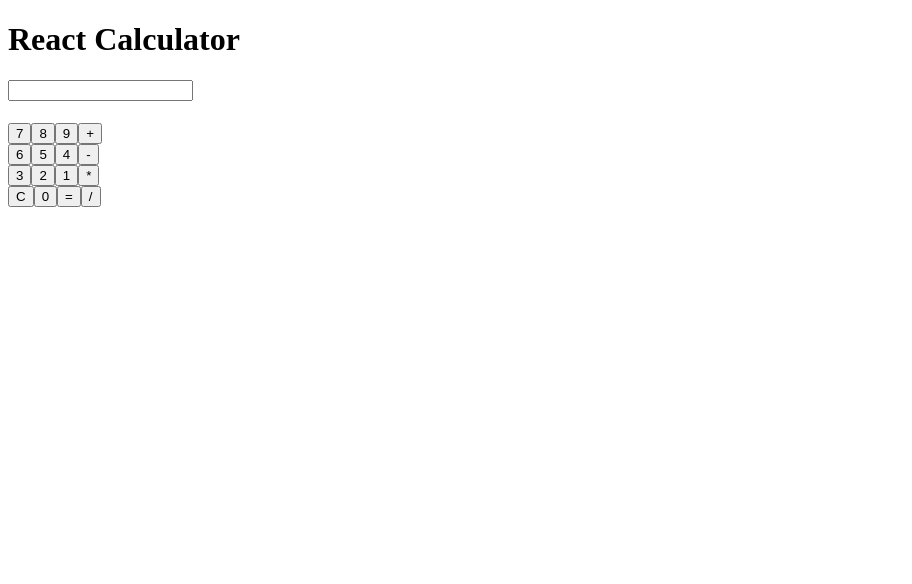
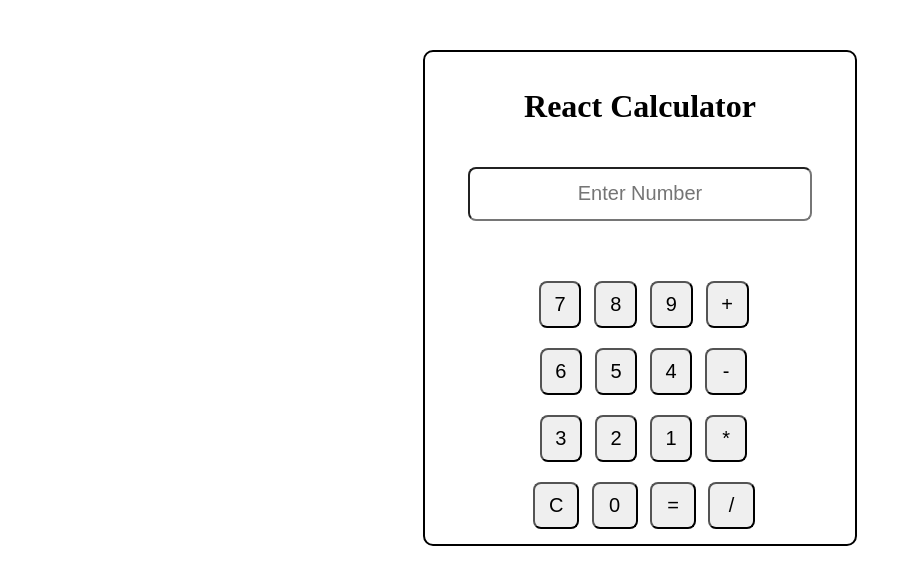
Before and after one commit to NalinaDevdasMeshram/CalculatorApp, a React (Vite) app in the folder XCalculator/: page / in a window 1280 px wide. Shown: the top 584 px of the page, without its empty margins (0-912 px from the left). Built offline with nearby package versions, Linux system fonts and the light colour scheme.

Commit message:
workingn

```diff
--- a/XCalculator/src/Component/Calculator.jsx
+++ b/XCalculator/src/Component/Calculator.jsx
@@ -1,6 +1,5 @@
-/* eslint-disable react/prop-types */
-//  import Style from './Calculator.module.css'
 
+ import Style from './Calculator.module.css'
 import { useState } from "react";
 
 
@@ -37,35 +36,35 @@ const Calculator =()=>{
         }
      }
  return(
-        <div>
+        <div className={Style.Calculator} >
             <h1>React Calculator</h1>
-            <input type="text" value={input}  placeholder="" readOnly/>
+            <input type="text"  className ={Style.inputBox} value={input}  placeholder="Enter Number" readOnly/>
             <div>
-                <h5>{result !== null ? result:''}</h5>
+                <h2>{result !== null ? result:''}</h2>
             </div>
-            <div>
-                <button onClick={()=>handleClick('7')}>7</button>
-                <button onClick={()=>handleClick('8')}>8</button>
-                <button onClick={()=>handleClick('9')}>9</button>
-                <button onClick={()=>handleClick('+')}>+</button>
+            <div className={Style.btn}>
+                <button className={Style.btntext} onClick={()=>handleClick('7')}>7</button>
+                <button className={Style.btntext} onClick={()=>handleClick('8')}>8</button>
+                <button className={Style.btntext} onClick={()=>handleClick('9')}>9</button>
+                <button  className={Style.btntext} onClick={()=>handleClick('+')}>+</button>
             </div>
-            <div>
-                <button onClick={()=>handleClick('6')}>6</button>
-                <button onClick={()=>handleClick('5')}>5</button>
-                <button onClick={()=>handleClick('4')}>4</button>
-                <button onClick={()=>handleClick('-')}>-</button>
+            <div className={Style.btn}>
+                <button  className={Style.btntext} onClick={()=>handleClick('6')}>6</button>
+                <button className={Style.btntext}  onClick={()=>handleClick('5')}>5</button>
+                <button  className={Style.btntext} onClick={()=>handleClick('4')}>4</button>
+                <button  className={Style.btntext} onClick={()=>handleClick('-')}>-</button>
             </div>
-            <div>
-                <button onClick={()=>handleClick('3')}>3</button>
-                <button onClick={()=>handleClick('2')}>2</button>
-                <button onClick={()=>handleClick('1')}>1</button>
-                <button onClick={()=>handleClick('*')}>*</button>
+            <div className={Style.btn}>
+                <button className={Style.btntext} onClick={()=>handleClick('3')}>3</button>
+                <button  className={Style.btntext} onClick={()=>handleClick('2')}>2</button>
+                <button  className={Style.btntext} onClick={()=>handleClick('1')}>1</button>
+                <button className={Style.btntext}  onClick={()=>handleClick('*')}>*</button>
             </div>
-            <div>
-                <button onClick={handleClear}>C</button>
-                <button onClick={()=>handleClick('0')}>0</button>
-                <button onClick={handleCalculator}>=</button>
-                <button onClick={()=>handleClick('/')}>/</button>
+            <div className={Style.btn}>
+                <button  className={Style.btntext} onClick={handleClear}>C</button>
+                <button  className={Style.btntext} onClick={()=>handleClick('0')}>0</button>
+                <button  className={Style.btntext} onClick={handleCalculator}>=</button>
+                <button  className={Style.btntext} onClick={()=>handleClick('/')}>/</button>
             </div>
 
         </div>
--- a/XCalculator/src/Component/Calculator.module.css
+++ b/XCalculator/src/Component/Calculator.module.css
@@ -1,11 +1,39 @@
-.calculator{
-    display: flex;
+.Calculator{
+  display: flex;
   flex-direction: column;
   align-items: center;
-  width: 200px;
+  width: 400px;
   margin: 50px auto;
-  padding: 20px;
+  padding: 15px;
   border: 2px solid #000;
   border-radius: 10px;
-    border: 2px solid red;
+  gap: 20px;
 }
+
+.inputBox{
+  width: 80%;
+  height: 30px;
+  border-radius: 8px;
+  padding: 10px 10px;
+  text-align: center;
+  font-size: 20px;
+  font-weight: 400;
+}
+
+.btn{
+   display: grid;
+   grid-template-columns: repeat(4, 1fr);
+   gap: 20px;
+  }
+
+.btntext {
+  width: 120%;
+  height: 100%;
+  padding: 10px;
+  font-size: 20px;
+  border-radius: 8px;
+  display: flex;
+  justify-content: center;
+  align-items: center;
+  cursor: pointer;
+}
```
Also changed, not shown: XCalculator/src/Component/Button.jsx (deleted, +0 -19 lines).
